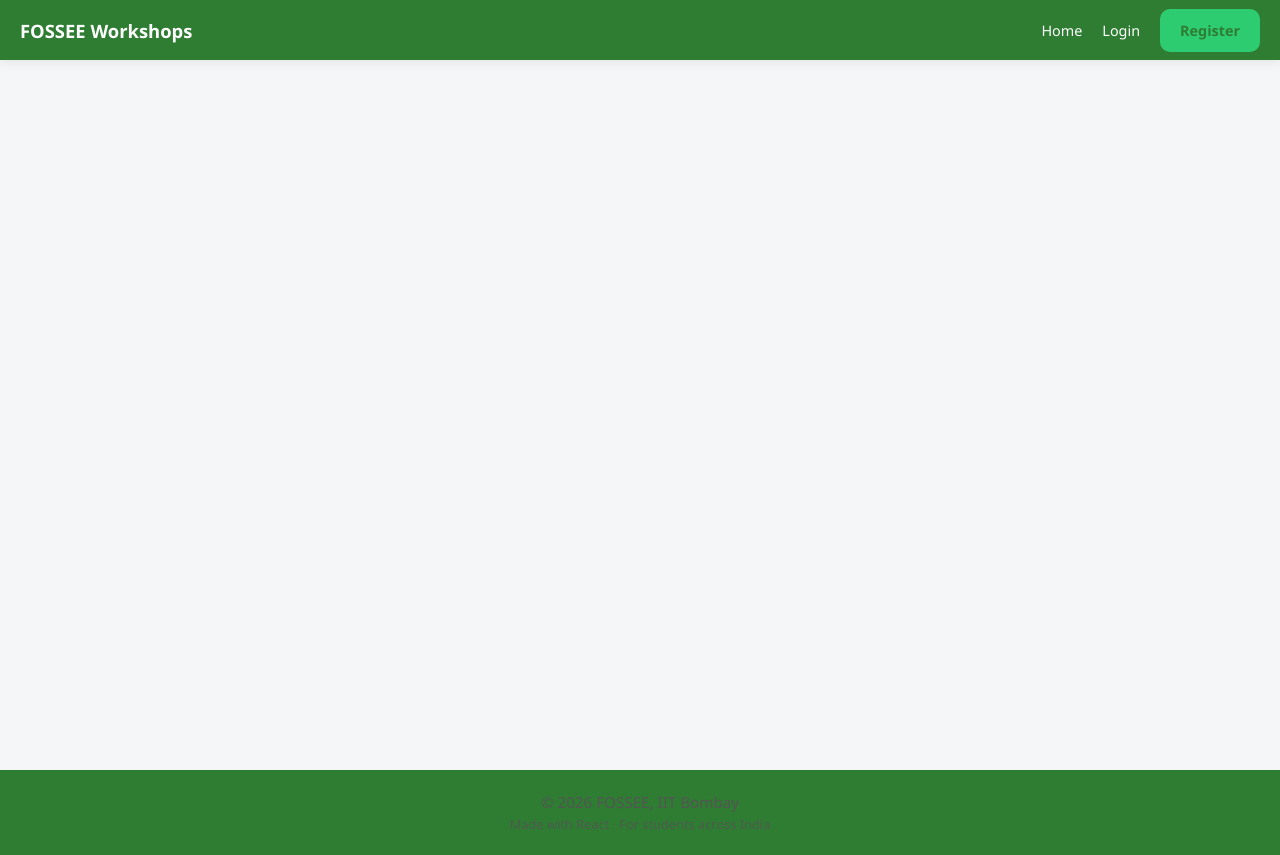
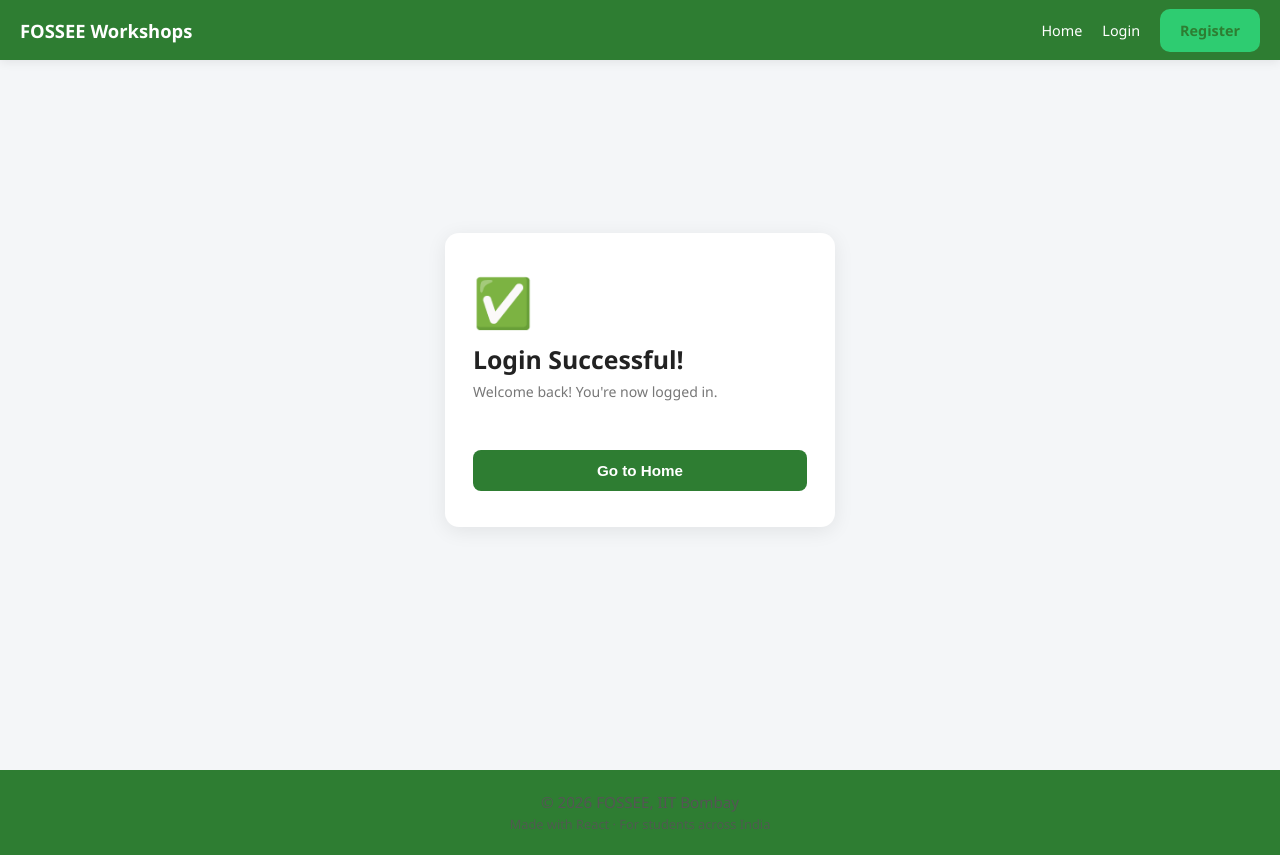
Before and after one commit to srisakthipanchanathi-del/workshop-ui, a React (Create React App) app: page /login-success in a window 1280 px wide. Built offline with nearby package versions, Linux system fonts and the light colour scheme.

Commit message:
Add login success page and redirect after login

```diff
--- a/src/App.js
+++ b/src/App.js
@@ -9,8 +9,8 @@ import Home from "./pages/Home";
 import Login from "./pages/Login";
 import Register from "./pages/Register";
 import BookingConfirmed from "./pages/BookingConfirmed";
-
 import "./App.css";
+import LoginSuccess from "./pages/LoginSuccess";
 
 function App() {
   return (
@@ -26,6 +26,8 @@ function App() {
           <Route path="/login" element={<Login />} />
           <Route path="/register" element={<Register />} />
           <Route path="/booking-confirmed" element={<BookingConfirmed />} />
+          <Route path="/login-success" element={<LoginSuccess />} />
+
         </Routes>
       </main>
 
--- a/src/pages/Login.js
+++ b/src/pages/Login.js
@@ -4,7 +4,7 @@ import "./Login.css";
 
 function Login() {
 
-  // 🔥 navigation
+  // navigation
   const navigate = useNavigate();
 
   // form state
@@ -36,11 +36,10 @@ function Login() {
     setTimeout(() => {
       setIsSubmitting(false);
 
-      // ✅ success message (optional)
-      alert("Login successful!");
+      // REMOVED: alert("Login successful!") -- no longer needed
 
-      // 🔥 REDIRECT TO BOOKING CONFIRMATION
-      navigate("/booking-confirmed");
+      // CHANGED: redirect to the new login success page
+      navigate("/login-success");
 
     }, 800);
   }
--- /dev/null
+++ b/src/pages/LoginSuccess.js
@@ -0,0 +1,26 @@
+import { Link } from "react-router-dom";
+
+function LoginSuccess() {
+  return (
+    <div className="auth-wrapper">
+      <div className="auth-card">
+
+        {/* success icon */}
+        <div style={{ fontSize: "3rem", marginBottom: "0.5rem" }}>✅</div>
+
+        <h2>Login Successful!</h2>
+        <p className="auth-tagline">Welcome back! You're now logged in.</p>
+
+        {/* take user to home or bookings */}
+        <Link to="/">
+          <button className="submit-btn" style={{ marginTop: "1.5rem" }}>
+            Go to Home
+          </button>
+        </Link>
+
+      </div>
+    </div>
+  );
+}
+
+export default LoginSuccess;
```
